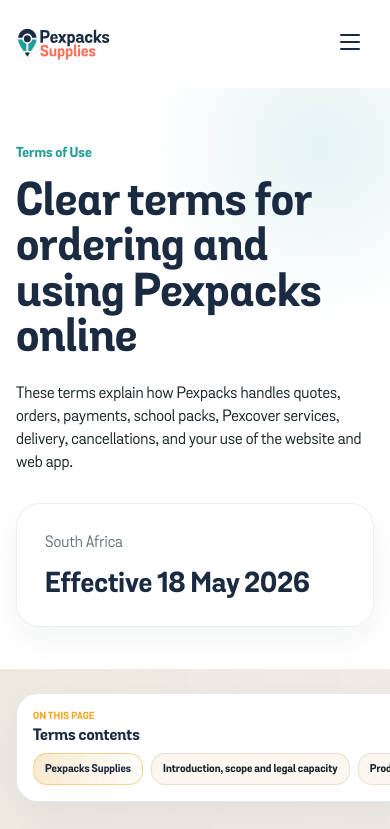
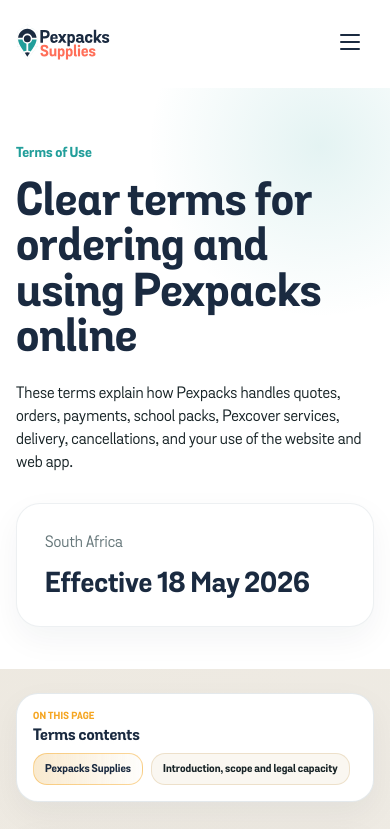
Before and after one commit to mcebisidesigner-spec/pexpacks-supplies, a Next.js app: page /terms in a window 390 px wide. Shown: the top 829 px of the page. Built offline with nearby package versions, Linux system fonts and the light colour scheme.

Commit message:
fix: horizontal overflow on mobile policy bar

```diff
--- a/app/privacy-policy/PrivacyPolicy.module.css
+++ b/app/privacy-policy/PrivacyPolicy.module.css
@@ -314,6 +314,7 @@
     top: 0;
     z-index: 60;
     width: 100%;
+    min-width: 0; /* Crucial for preventing horizontal overflow from the scrolling list inside */
   }
 
   /* When floating, boost shadow for depth cue */
--- a/app/terms/TermsPage.module.css
+++ b/app/terms/TermsPage.module.css
@@ -345,6 +345,7 @@
     top: 0;
     z-index: 60;
     width: 100%;
+    min-width: 0; /* Crucial for preventing horizontal overflow */
   }
 
   /* When floating, boost shadow for depth cue */
```
